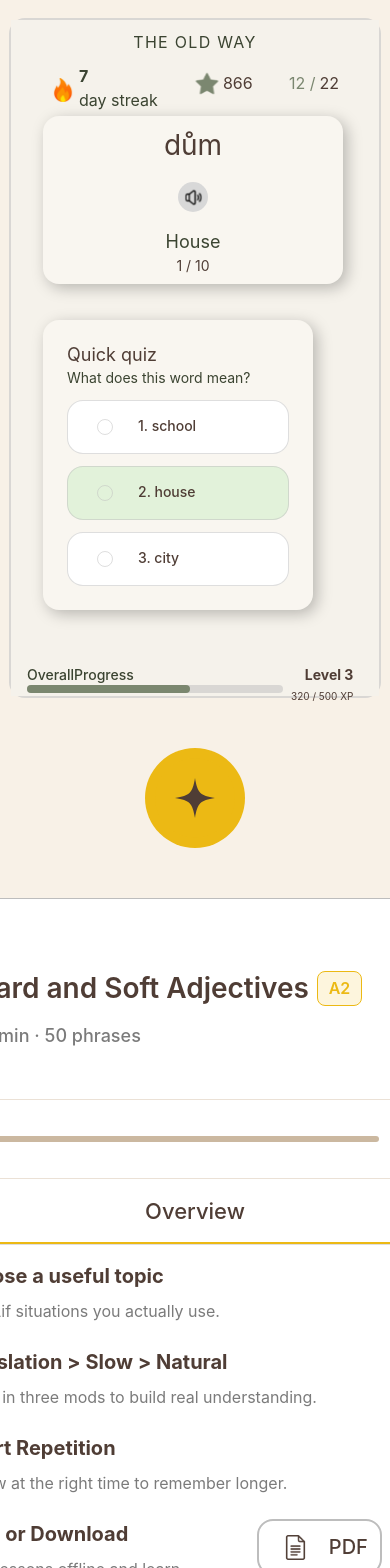
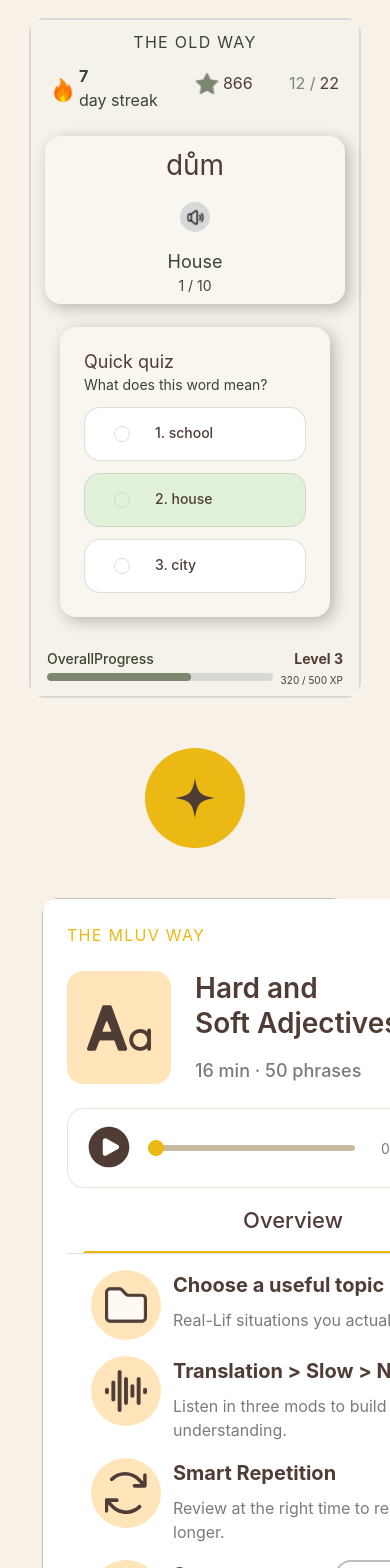
Before and after one commit to huyumniy/mluv_ai, a React (Vite) app in the folder client/: page / in a window 390 px wide. Shown: the part 2740-4308 px from the top of the page. Built offline with nearby package versions, Linux system fonts and the light colour scheme.

Commit message:
styles: add responsive ComporisonSection

```diff
--- a/client/src/pages/LandingPage/sections/ComparisonSection/BeforeLearningApp/BeforeLearningApp.module.css
+++ b/client/src/pages/LandingPage/sections/ComparisonSection/BeforeLearningApp/BeforeLearningApp.module.css
@@ -7,7 +7,7 @@
     position: relative;
     display: flex;
 
-    inline-size: 372px;
+    min-inline-size: 332px;
     block-size: 680px;
 
     flex-direction: column;
@@ -20,7 +20,6 @@
 
 .header {
     display: flex;
-    block-size: 182px;
     padding: 10px 16px;
     flex-direction: column;
     align-items: center;
@@ -113,9 +112,9 @@
     justify-content: center;
     align-items: center;
     gap: var(--space-4);
-    position: absolute;
+    /* position: absolute;
     left: var(--space-8);
-    top: var(--space-24);
+    top: var(--space-24); */
     border-radius: var(--radius-lg);
     background: var(--card-background);
     box-shadow: 4px 4px 15px 0 rgba(0, 0, 0, 0.25);
@@ -163,9 +162,9 @@
     flex-direction: column;
     justify-content: space-between;
     align-items: flex-start;
-    position: absolute;
-    left: var(--space-8);
-    top: 300px;
+    /* position: absolute; */
+    /* left: var(--space-8); */
+
     border-radius: var(--radius-lg);
     background: var(--card-background);
     box-shadow: 4px 4px 15px 0 rgba(0, 0, 0, 0.25);
@@ -201,56 +200,76 @@
 .activeOption button {
     background-color: rgba(134, 227, 132, 0.2)
 }
-
 .footer {
     display: flex;
-    flex-direction: row;
-    block-size: 40px;
+    align-items: flex-start;
+    gap: var(--space-2);
+
+    inline-size: 100%;
+    min-inline-size: 0;
+    block-size: 56px;
+
     padding: var(--space-2) var(--space-4);
-    align-items: start;
-    gap: var(--space-2);
+
     flex-shrink: 0;
-    align-self: stretch;
+
+    box-sizing: border-box;
+
     background: var(--app-background);
 }
 
 .overallProgress {
+    display: flex;
+    flex-direction: column;
+    gap: var(--space-1);
+
+    flex: 1;
+    min-inline-size: 0;
+
     color: var(--app-color);
-    inline-size: fit-content;
+
     font-size: var(--font-size-body-small);
-    font-style: normal;
     font-weight: var(--font-weight-medium);
-    gap: var(--space-3);
 }
 
 .progressbar {
-    inline-size: 256px;
+    inline-size: 100%;
     block-size: 8px;
+
+    overflow: hidden;
+
     border-radius: 50px;
-    background: rgba(189, 189, 189, 0.50);
+
+    background: rgba(189, 189, 189, 0.5);
 }
 
 .progressbarInner {
-    inline-size: 163px;
-    block-size: 8px;
-    border-radius: 50px;
+    inline-size: 64%;
+    block-size: 100%;
+
+    border-radius: inherit;
+
     background: #7B876F;
 }
 
 .levelProgress {
     display: flex;
+    flex: 0 0 auto;
     flex-direction: column;
     align-items: flex-end;
+
     gap: var(--space-1);
-    flex-shrink: 0;
-    align-self: stretch;
 }
 
 .level {
     font-size: var(--font-size-body-small);
     font-weight: var(--font-weight-bold);
+
+    white-space: nowrap;
 }
 
 .experience {
     font-size: 10px;
+
+    white-space: nowrap;
 }
--- a/client/src/pages/LandingPage/sections/ComparisonSection/MluvLearningApp/MluvLearningApp.module.css
+++ b/client/src/pages/LandingPage/sections/ComparisonSection/MluvLearningApp/MluvLearningApp.module.css
@@ -1,4 +1,4 @@
-.app.app {
+.app {
     width: 747px;
     border: 1px solid var(--color-gray);
     border-radius: var(--radius-lg);
@@ -27,13 +27,15 @@
     align-items: flex-start;
     gap: var(--space-3);
     align-self: stretch;
-    display: flex;
-    height: 100%;
 
+    inline-size: 100%;
 }
 
 .details {
     display: flex;
+    flex: 1;
+    min-inline-size: 0;
+    min-inline-size: 150px;
     flex-direction: column;
     gap: var(--space-2);
     justify-content: space-between;
@@ -68,7 +70,9 @@
 
 .trailingDetails {
     display: flex;
+    flex-wrap: wrap;
     gap: var(--space-2);
+    min-inline-size: 0;
 }
 
 .trailingDetails button {
@@ -76,9 +80,6 @@
     justify-content: center;
     align-items: center;
     font-size: var(--font-size-body-large);
-}
-
-.trailingDetails button {
     width: fit-content;
     height: fit-content;
 }
@@ -88,3 +89,10 @@
     height: 25px;
     aspect-ratio: 1/1;
 }
+
+
+@media (width <= 992px) {
+    .app {
+        width: 100%;
+    }
+}
```
